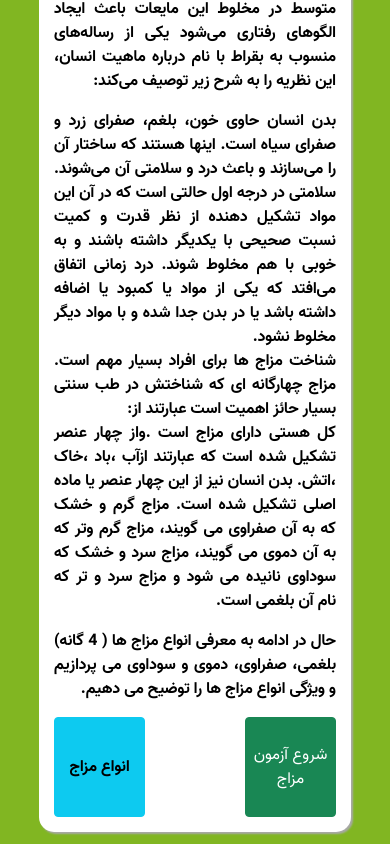
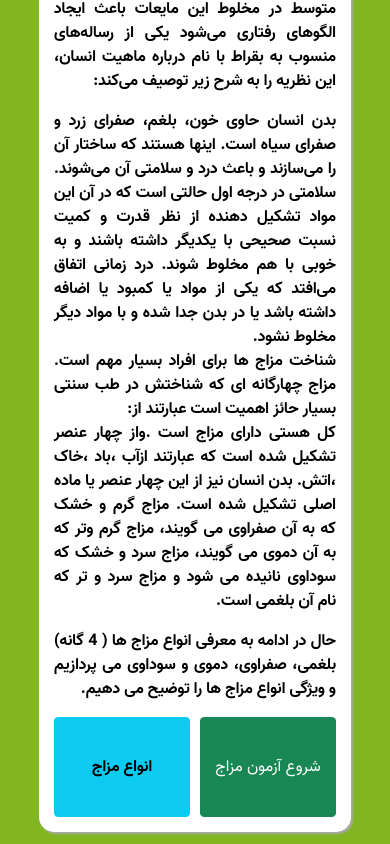
Before and after one commit to matinahmadi1383/mbti, a plain HTML site: page index.html in a window 390 px wide. Shown: the part 1030-1874 px from the top of the page. Drawn offline with Linux system fonts and the light colour scheme.

Commit message:
Add files via upload

```diff
--- a/index.html
+++ b/index.html
@@ -33,7 +33,7 @@
 			مزاج گرم و خشک که به آن صفراوی می گویند، مزاج گرم و‌تر که به آن دموی می گویند، مزاج سرد و خشک که سوداوی نانیده می شود و مزاج سرد و‌ تر که نام آن بلغمی است.</p>
 			<p>حال در ادامه به معرفی انواع مزاج ها ( 4 گانه) بلغمی، صفراوی، دموی و سوداوی می پردازیم و ویژگی انواع مزاج ها را توضیح می دهیم.</p>
 			<div id="btns"><button id="examStart" class="btn btn-success">شروع آزمون مزاج</button>
-				<button class="btn btn-info" data-bs-toggle="modal" data-bs-target="#exampleModal" style="width: 200px;height: 100px;margin-right: 100px;"><b>انواع مزاج</b></button>
+				<button class="btn btn-info" data-bs-toggle="modal" data-bs-target="#exampleModal" id="examStart2"><b>انواع مزاج</b></button>
 			</div>
 		</span>
 	</div>
--- a/theme/default/css/style.css
+++ b/theme/default/css/style.css
@@ -107,6 +107,14 @@ h4{
 	#btns a button{
 		line-height: 50px;
 	}
+	#examStart2{
+		margin-right: 10px !important;
+	}
+}
+#examStart2{
+	width: 200px;
+	height: 100px;
+	margin-right: 100px;
 }
 #examStart{
 	width: 200px;
--- a/theme/default/js/script.js
+++ b/theme/default/js/script.js
@@ -56,7 +56,7 @@ function startExam() {
 		questionN[i]=i;
 	}
 	shuffle(questionN)
-	$(`#questionsBox`).append(`<lable>نسبت به سوال به جواب پاسخ دهید(جواب ندادن سوال به معنای متابق نبودن گزینه ها با شماست)</lable>`);
+	$(`#questionsBox`).append(`<lable>نسبت به سوال به جواب پاسخ دهید(جواب ندادن سوال به معنای مطابق نبودن گزینه ها با شماست)</lable>`);
 	for (var i = 0; i < question.length; i++) {
 		$(`#questionsBox`).append(`
 			<div class="examQuestion">
```
